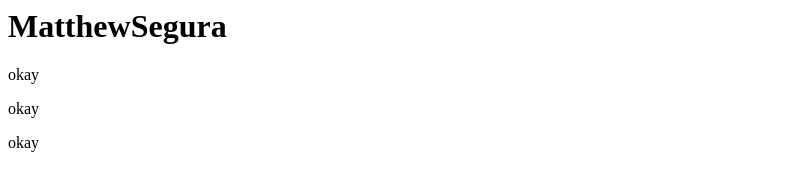
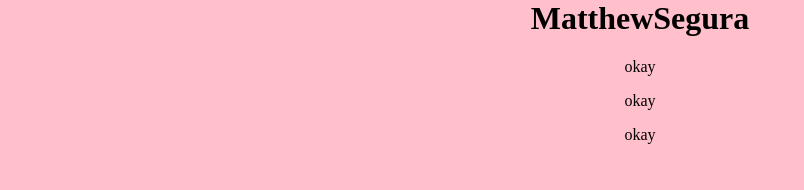
Before and after one commit to cliffbars/rmcwebsite, a plain HTML site: page index.html in a window 1280 px wide. Shown: the whole page, without its empty margins (0-804 px from the left). Drawn offline with Linux system fonts and the light colour scheme.

Commit message:
added index.html file

```diff
--- a/index.html
+++ b/index.html
@@ -4,6 +4,8 @@
     <meta http-equiv="X-UA-Compatible" content="IE=edge">
     <meta name="viewport" content="width=device-width, initial-scale=1.0">
     <title>Document</title>
+    <!-- Update-->
+    <link rel="stylesheet" href="styles.css">
 </head>
 <body>
     <h1>MatthewSegura</h1>
```
